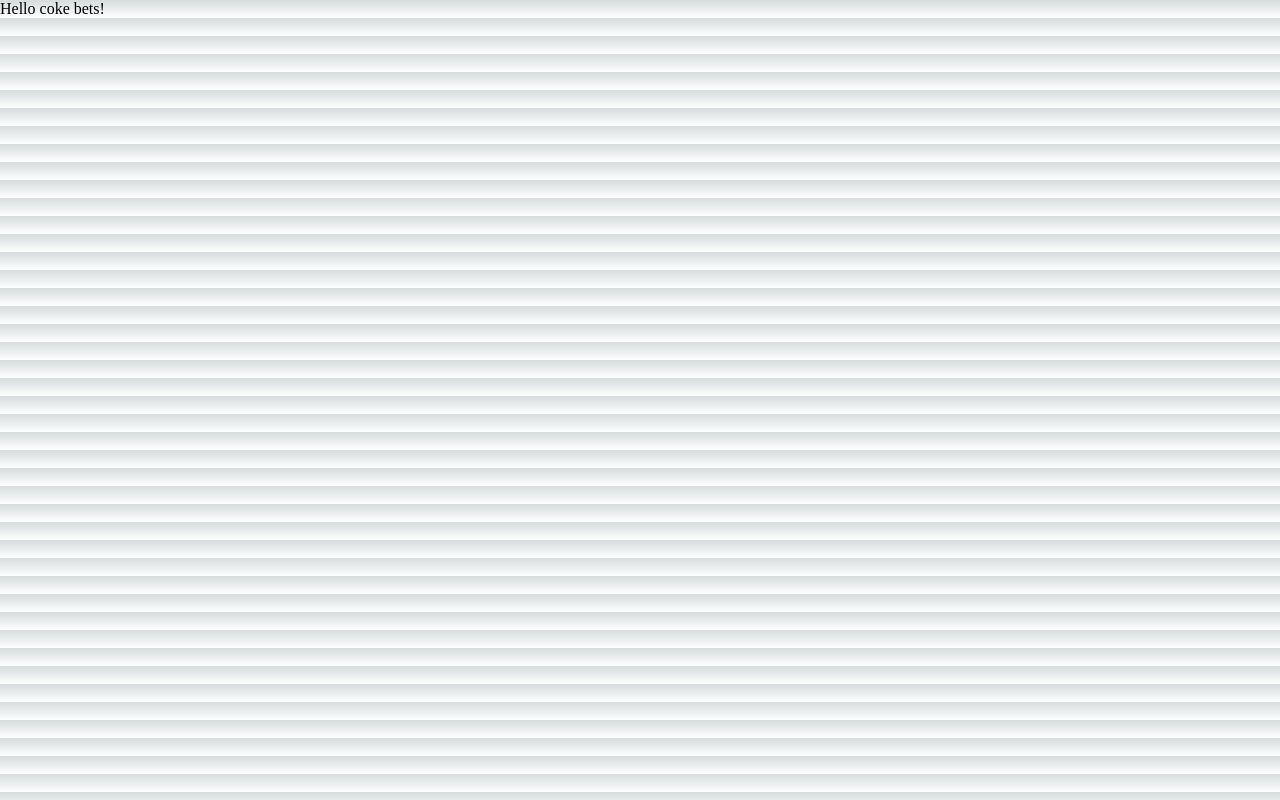
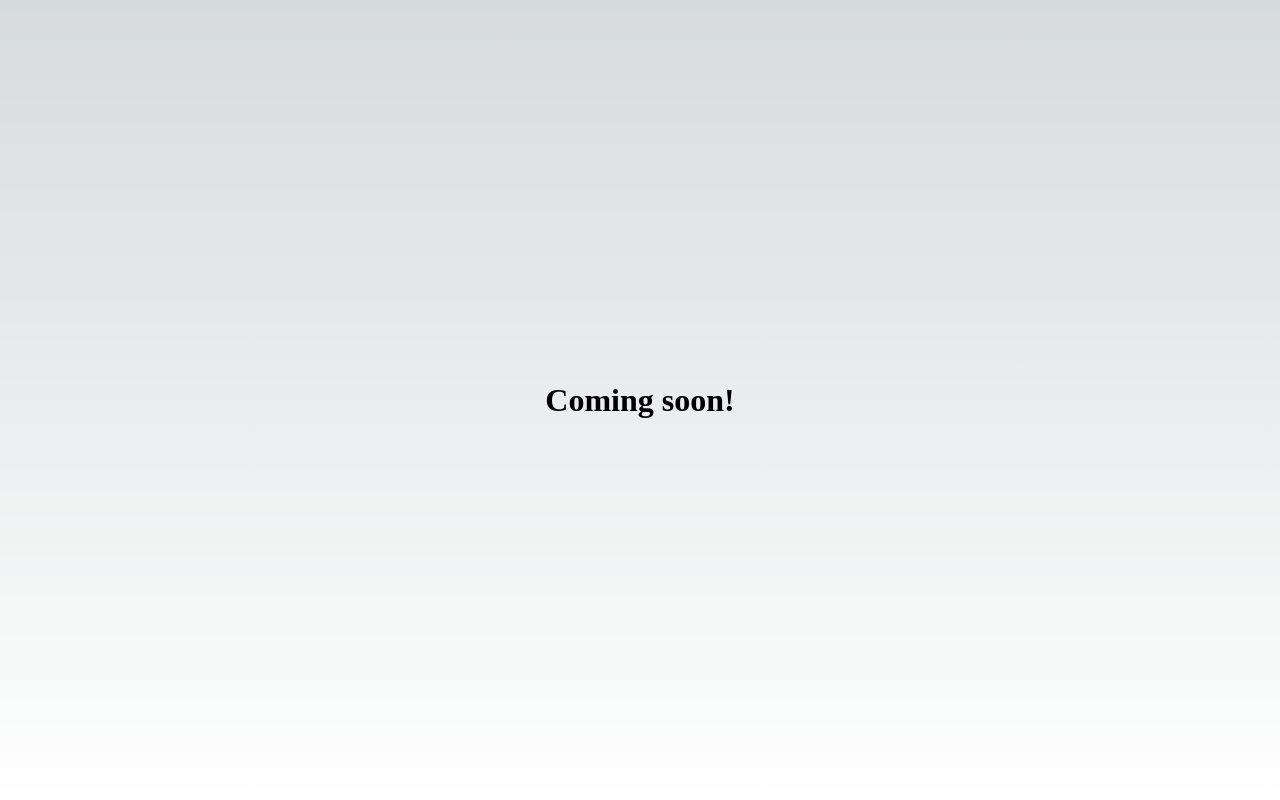
Before and after one commit to dbjoEq/coke-bets, a Next.js app: page / in a window 1280 px wide. Built offline with nearby package versions, Linux system fonts and the light colour scheme.

Commit message:
feat: Add temporary landing page

```diff
--- /dev/null
+++ b/components/ComingSoon.tsx
@@ -0,0 +1,9 @@
+import styles from "../styles/comingSoon.module.css";
+
+export const ComingSoon = () => {
+    return (
+        <div className={styles.comingSoon}>
+            <h1>Coming soon!</h1>
+        </div>
+    )
+}
--- a/pages/index.tsx
+++ b/pages/index.tsx
@@ -1,6 +1,7 @@
 import Head from 'next/head'
 import { Inter } from 'next/font/google'
 import styles from '@/styles/Home.module.css'
+import { ComingSoon } from '@/components/ComingSoon'
 
 const inter = Inter({ subsets: ['latin'] })
 
@@ -14,7 +15,7 @@ export default function Home() {
         <link rel="icon" href="/favicon.ico" />
       </Head>
       <main className={styles.main}>
-        <div>Hello coke bets!</div>
+        <ComingSoon />
       </main>
     </>
   )
--- /dev/null
+++ b/styles/ComingSoon.module.css
@@ -0,0 +1,7 @@
+.comingSoon{
+    display: inline-flex;
+    justify-content: center;
+    align-items: center;
+    height: 100vh;
+    flex-direction: column;
+}
```
